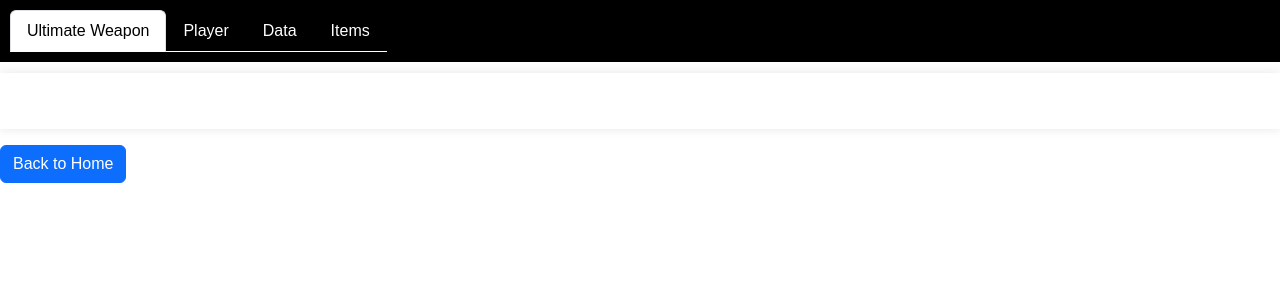
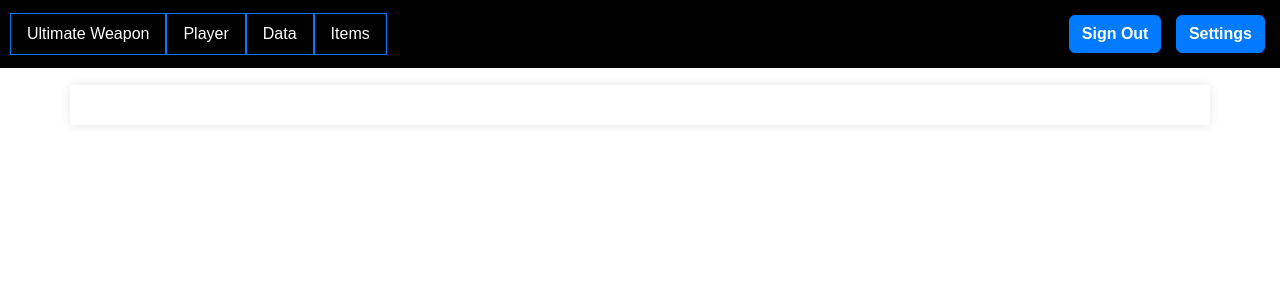
Before and after one commit to blunte3/ultimateweapon, a Django app: page /player in a window 1280 px wide. Shown: the top 300 px of the page. Run offline with Django 4.2, Linux system fonts and the light colour scheme; a user stored in the database is signed in; data comes from the database, SQL or seed files in the repository.

Commit message:
fixed the inconsistency tab bug
Now the tabs are consistent across home page and player page

```diff
--- a/templates/uw_app/player.html
+++ b/templates/uw_app/player.html
@@ -9,49 +9,6 @@
     <link rel="stylesheet" href="https://cdn.jsdelivr.net/npm/bootstrap@5.3.0/dist/css/bootstrap.min.css">
     <!-- Include jQuery -->
     <script src="https://code.jquery.com/jquery-3.6.0.min.js"></script>
-    <script src="https://cdn.jsdelivr.net/npm/bootstrap@5.3.0/dist/js/bootstrap.bundle.min.js"></script>
-
-    <style>
-        body {
-            font-family: Arial, sans-serif;
-            background-color: #00000000;
-            padding: 0;
-            margin: 0;
-        }
-
-        .navbar {
-            background-color: #000000;
-            padding: 10px;
-            border-bottom: 1px solid #ffffff;
-        }
-
-        .nav-tabs {
-            background-color: #000000;
-            border-bottom: 1px solid #ffffff;
-        }
-
-        .nav-link {
-            color: #ffffff;
-        }
-
-        .nav-link.active {
-            background-color: #007bff;
-            color: #ffffff;
-            border: 1px solid #007bff;
-            border-bottom-color: transparent;
-        }
-
-        .nav-link:hover {
-            background-color: #0056b3;
-            border: 1px solid #0056b3;
-        }
-
-        .tab-content {
-            padding: 20px;
-            box-shadow: 0px 0px 10px 0px rgba(0, 0, 0, 0.1);
-            margin-top: 10px;
-        }
-    </style>
 
     <script>
         $(document).ready(function () {
@@ -90,25 +47,100 @@
             });
         });
     </script>
+    <!-- Include Bootstrap CSS (Make sure to add the correct path) -->
+    <link rel="stylesheet" href="https://cdn.jsdelivr.net/npm/bootstrap@5.3.0/dist/css/bootstrap.min.css">
+    <style>
+        body {
+            font-family: Arial, sans-serif;
+            background-color: #00000000;
+            padding: 0;
+            margin: 0;
+        }
 
+        .navbar {
+            background-color: #000000;
+            padding: 10px;
+            border-bottom: 1px solid #ffffff;
+        }
+
+        .container {
+            padding: 20px;
+            box-shadow: 0px 0px 10px 0px rgba(0, 0, 0, 0.1);
+            margin-top: 10px;
+        }
+
+        .alert {
+            margin-bottom: 20px;
+        }
+
+        .welcome-message {
+            font-size: 24px;
+            font-weight: bold;
+            margin-bottom: 20px;
+        }
+
+        .button-container {
+            margin-top: 20px;
+        }
+
+        .btn {
+            margin: 5px;
+            font-weight: bold;
+            text-decoration: none;
+            color: #ffffff;
+        }
+
+        .btn-primary {
+            background-color: #007bff;
+            border-color: #007bff;
+        }
+
+        .btn-primary:hover {
+            background-color: #0056b3;
+            border-color: #0056b3;
+        }
+
+        /* Custom styles for the tab system */
+        .nav-tabs .nav-link {
+            color: #ffffff;
+            border: 1px solid #007bff;
+            border-radius: 0;
+        }
+
+        .nav-tabs .nav-link.active {
+            background-color: #007bff;
+            color: #ffffff;
+            border: 1px solid #007bff;
+            border-bottom-color: transparent;
+        }
+
+        .nav-tabs .nav-link:hover {
+            background-color: #0056b3;
+            border: 1px solid #0056b3;
+        }
+    </style>
 </head>
 
 <body>
     <nav class="navbar">
         <ul class="nav nav-tabs">
             <li class="nav-item">
-                <a class="nav-link active" id="home-tab" data-bs-toggle="tab" href="{% url 'index' %}">Ultimate Weapon</a>
+                <a class="nav-link {% if active_tab == 'home' %}active{% endif %}" id="home-tab" data-bs-toggle="tab" href="{% url 'index' %}">Ultimate Weapon</a>
             </li>
             <li class="nav-item">
-                <a class="nav-link" id="player-tab" data-bs-toggle="tab" href="#player">Player</a>
+                <a class="nav-link {% if active_tab == 'player' %}active{% endif %}" id="player-tab" data-bs-toggle="tab" href="{% url 'player' %}">Player</a>
             </li>
             <li class="nav-item">
-                <a class="nav-link" id="data-tab" data-bs-toggle="tab" href="#data">Data</a>
+                <a class="nav-link {% if active_tab == 'data' %}active{% endif %}" id="data-tab" data-bs-toggle="tab" href="#data">Data</a>
             </li>
             <li class="nav-item">
-                <a class="nav-link" id="items-tab" data-bs-toggle="tab" href="#items">Items</a>
+                <a class="nav-link {% if active_tab == 'items' %}active{% endif %}" id="items-tab" data-bs-toggle="tab" href="#items">Items</a>
             </li>
         </ul>
+        <div class="signout-settings-container">
+            <a href="/signout" class="btn btn-primary">Sign Out</a>
+            <a href="{% url 'settings' %}" class="btn btn-primary">Settings</a>
+        </div>
     </nav>
 
     <!-- Tab panes -->
@@ -145,7 +177,6 @@
         </div>
     </div>
 
-    <a href="{% url 'index' %}" class="btn btn-primary mt-3">Back to Home</a>
 </body>
 
 </html>
```
